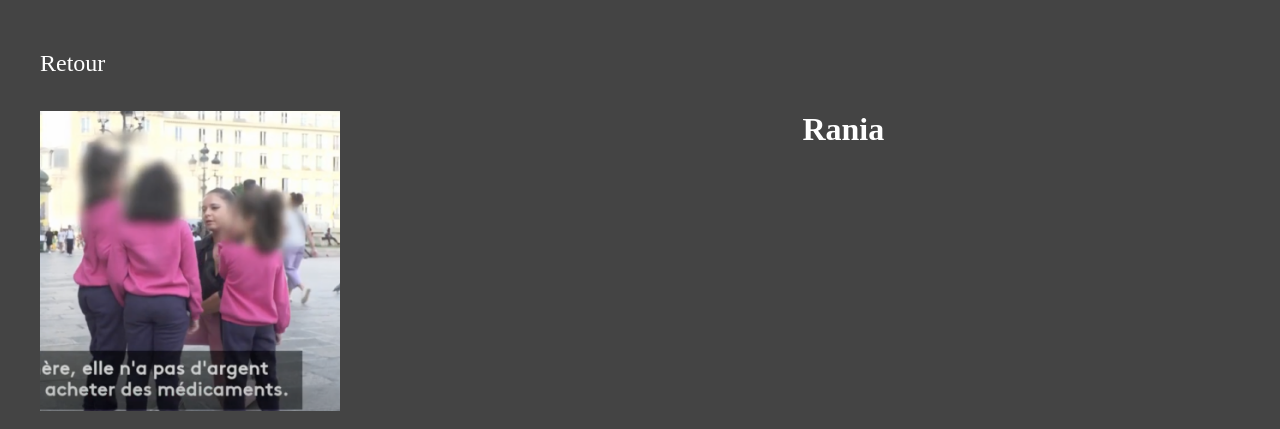
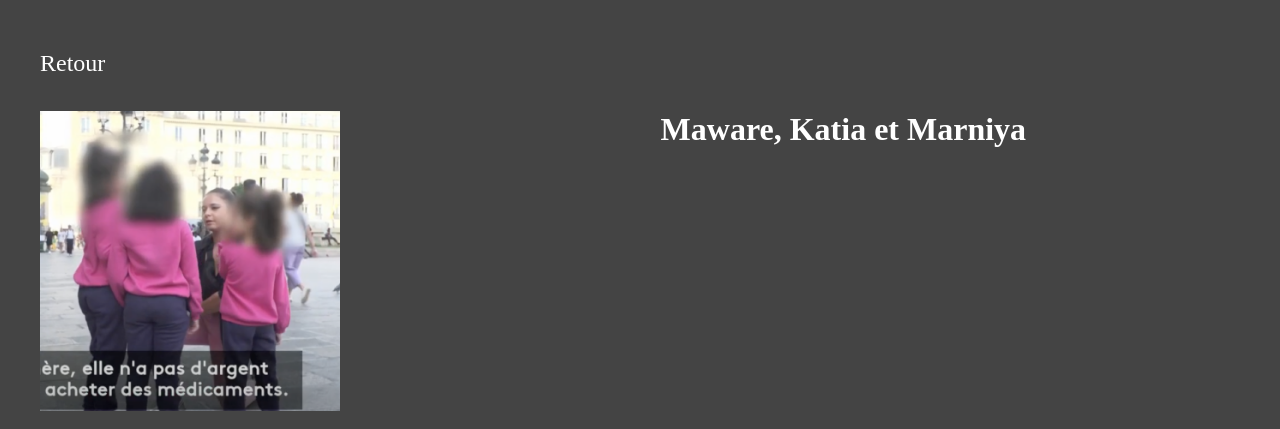
Before and after one commit to audricfullhardt/invisibles, a Vue app: page /rania in a window 1280 px wide. Shown: the top 429 px of the page. Built offline with nearby package versions, Linux system fonts and the light colour scheme; grey boxes are pictures that could not be loaded.

Commit message:
add childrens story

```diff
--- a/src/views/Rania.vue
+++ b/src/views/Rania.vue
@@ -4,7 +4,7 @@
       <div class="child-content">
         <div class="info-section">
           <div class="picture"></div>
-            <h1>Rania</h1>
+            <h1>Maware, Katia et Marniya</h1>
             <p>Mawara, 10 ans, entre en CM1 cette année, tandis que ses sœurs, Katia et Marniya, 7 et 6 ans, font leur rentrée en CP. Malgré la joie de retrouver l'école, elles ont passé leurs nuits dans la rue avec leur mère, faute de place en hébergement d'urgence. Leur situation difficile n'empêche pas Mawara de continuer à se battre pour ses études, tandis que ses sœurs, malgré leur jeune âge, affrontent elles aussi cette dure réalité.</p>
             <div class="video-container">
                 <iframe
```
